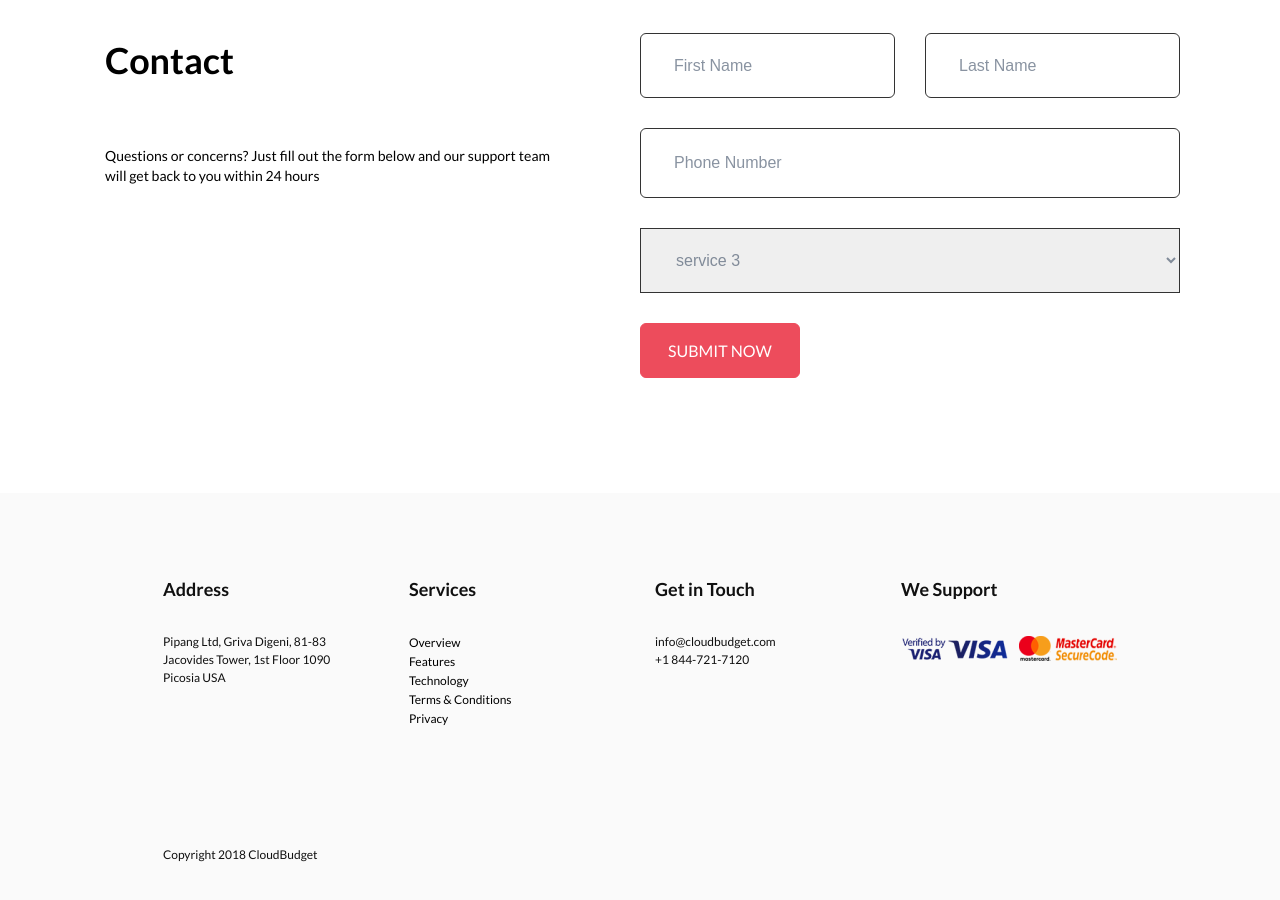
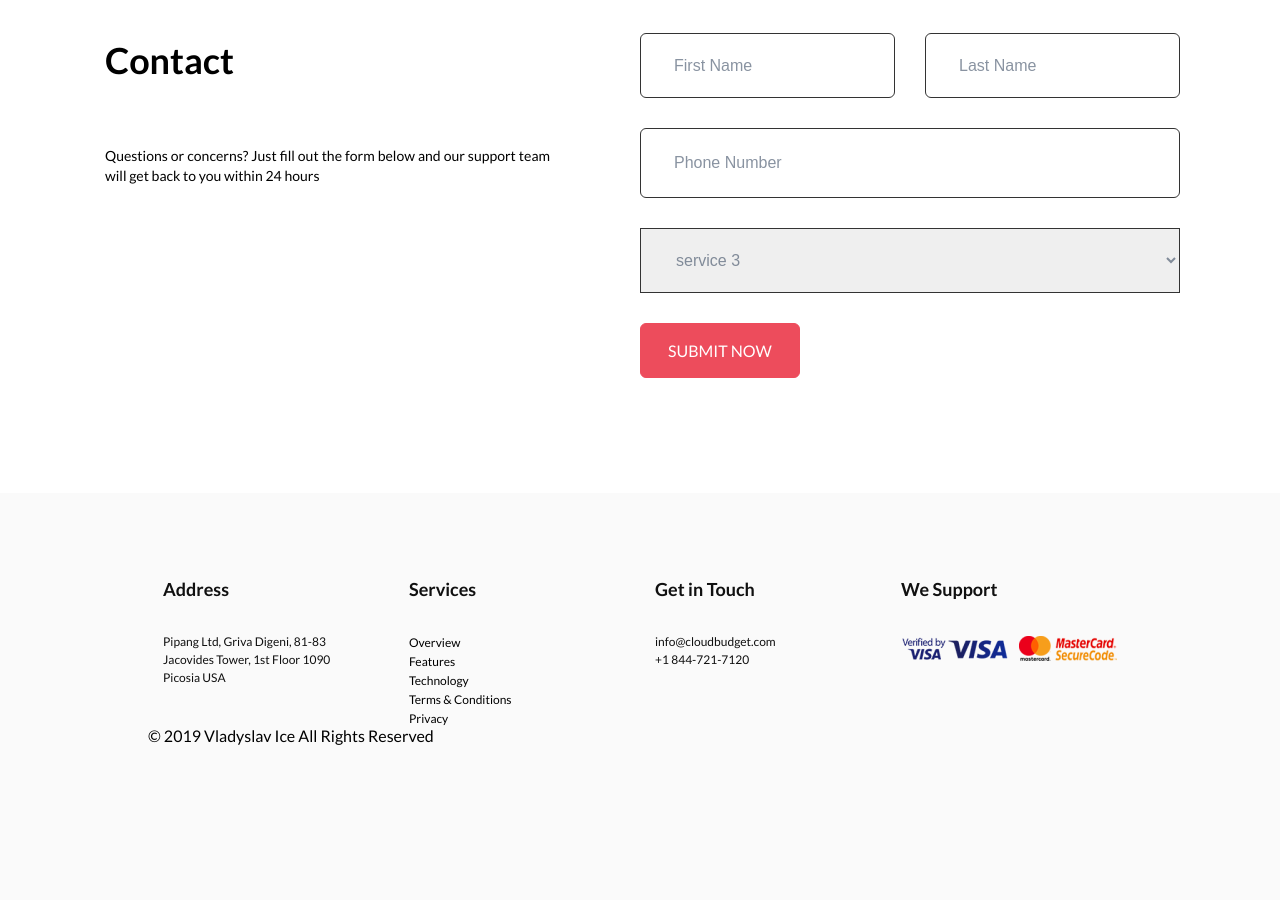
Before and after one commit to Spitfire-Ice/FreebieCloudBudgetTemplate, a website built with webpack: page src/index.html in a window 1280 px wide. Shown: the part 3066-3966 px from the top of the page. Built offline with nearby package versions, Linux system fonts and the light colour scheme.

Commit message:
fix footer

```diff
--- a/src/index.html
+++ b/src/index.html
@@ -197,7 +197,7 @@
         <img src="./img/visa.png" alt="visa" width="216" height="31">
       </div>
     </div>
-    <div class="copyright">Copyright 2018 CloudBudget</div>
+    <h3>© 2019 <a href="https://github.com/Spitfire-Ice">Vladyslav Ice</a> All Rights Reserved</h3>
   </div>
 </footer>
 </body>
```
